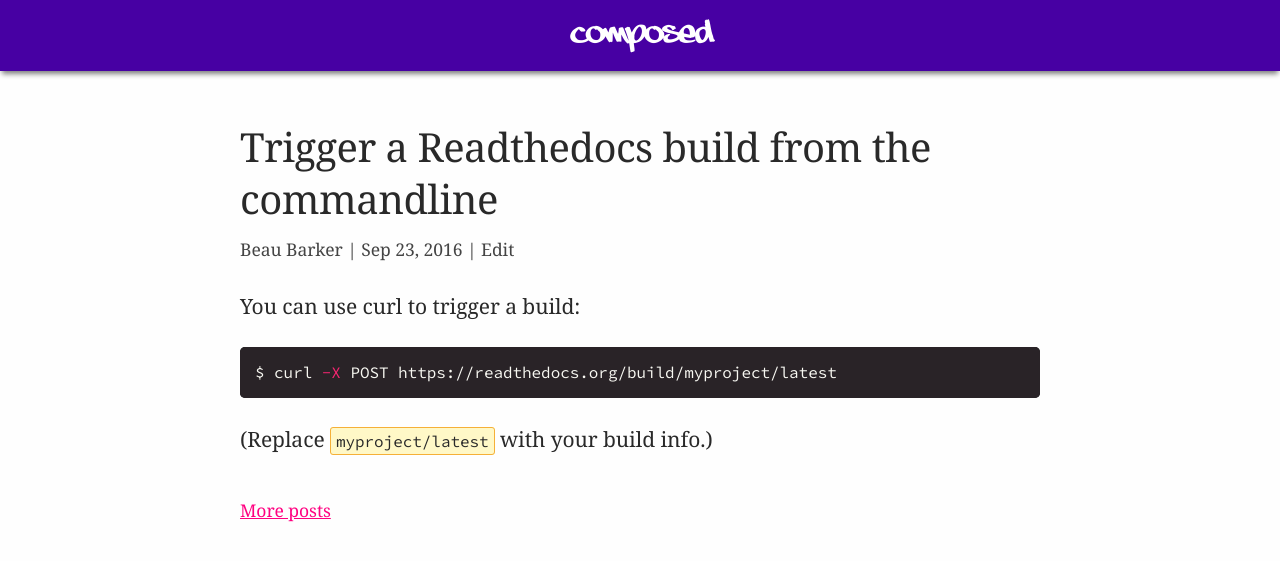
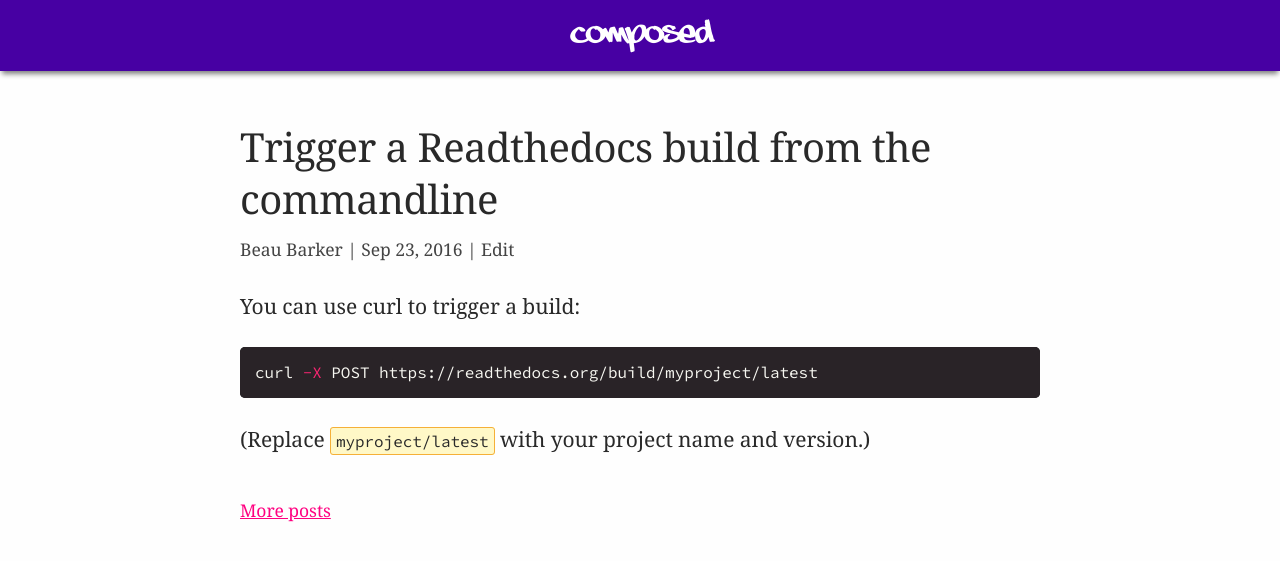
Before and after one commit to explodinglabs/explodinglabs.github.io, a Jekyll site: the page built from docs/_posts/2016-09-23-trigger-rtd-build.markdown, in a window 1280 px wide. Shown: the top 561 px of the page. Built offline with Jekyll 4.4.1, drawn with Linux system fonts in a browser that asks for light colours.

Commit message:
Update trigger readthedocs post

````diff
--- a/docs/_posts/2016-09-23-trigger-rtd-build.markdown
+++ b/docs/_posts/2016-09-23-trigger-rtd-build.markdown
@@ -6,7 +6,7 @@
 You can use curl to trigger a build:
 
 ```sh
-$ curl -X POST https://readthedocs.org/build/myproject/latest
+curl -X POST https://readthedocs.org/build/myproject/latest
 ```
 
-(Replace `myproject/latest` with your build info.)
+(Replace `myproject/latest` with your project name and version.)
````
